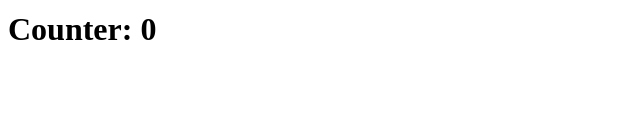
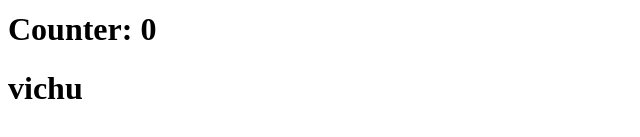
Before and after one commit to Vishnu7025/With_React, a React (Create React App) app in the folder sample/: page / in a window 1280 px wide. Shown: the part 195-332 px from the top of the page, without its empty margins (0-640 px from the left). Built offline with nearby package versions, Linux system fonts and the light colour scheme.

Commit message:
Update App.js

```diff
--- a/sample/src/App.js
+++ b/sample/src/App.js
@@ -16,6 +16,7 @@ function App() {
       <h1>Counter: {count}</h1>
       <h1>Counter: {count}</h1>
       <h1>Counter: {count}</h1>
+      <h1>vichu</h1>
     </div>
   );
 }
```
